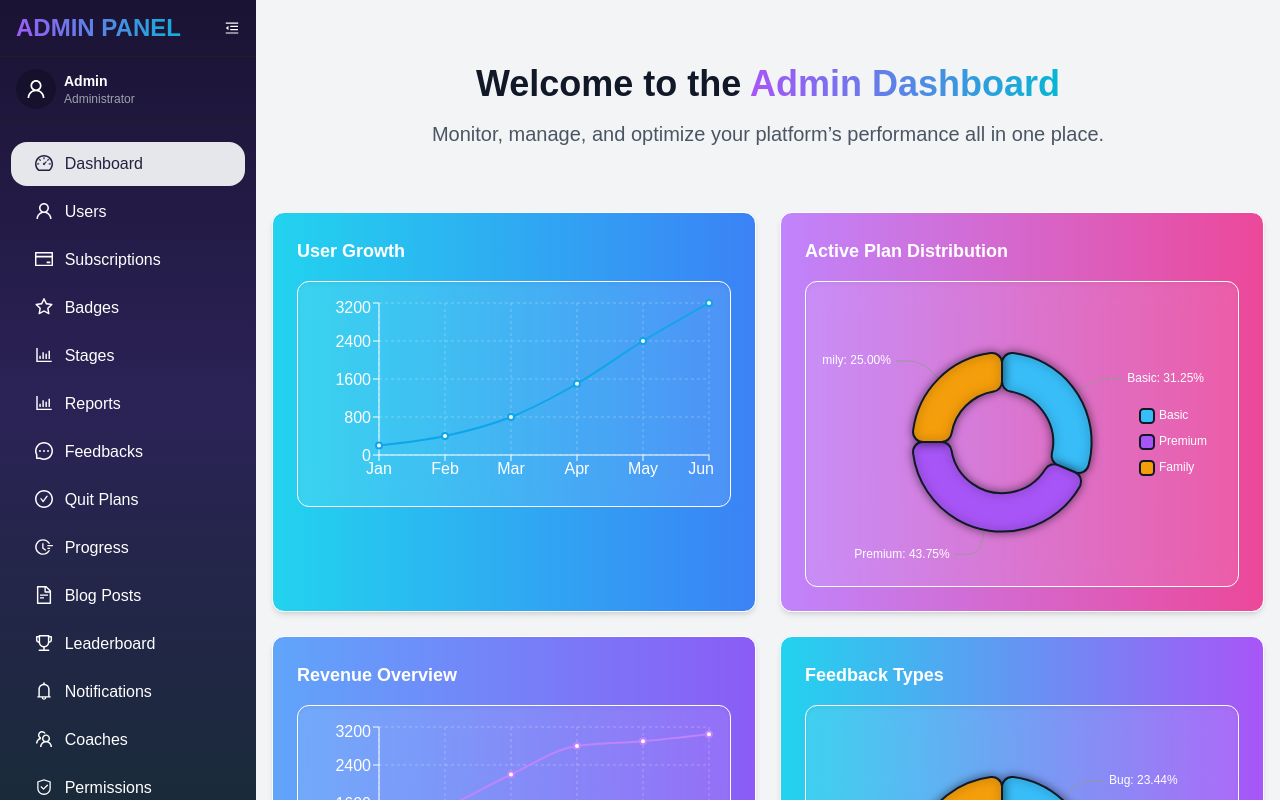
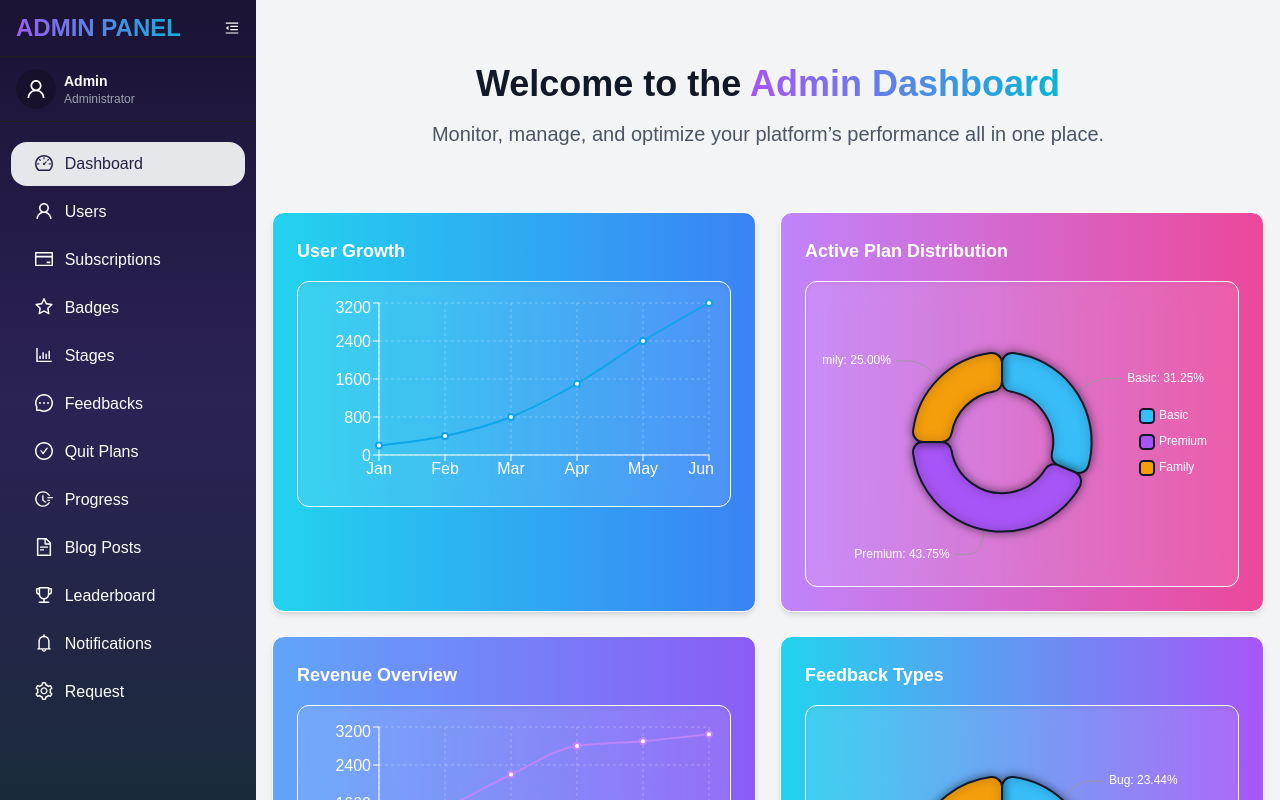
Before and after one commit to Vuong-king/FrontEnd_Smoking_Cessation, a React (Vite) app: page /admin in a window 1280 px wide. Built offline with nearby package versions, Linux system fonts and the light colour scheme.

Commit message:
Update Request.jsx

```diff
--- a/src/components/admin/SidebarAdmin.jsx
+++ b/src/components/admin/SidebarAdmin.jsx
@@ -37,16 +37,17 @@ function SidebarAdmin({ user = {} }) {
     { label: "Subscriptions", icon: <CreditCardOutlined />, path: "/admin/subscriptions" },
     { label: "Badges", icon: <StarOutlined />, path: "/admin/badges" },
     { label: "Stages", icon: <BarChartOutlined />, path: "/admin/stages" },
-    { label: "Reports", icon: <BarChartOutlined />, path: "/admin/reports" },
+    // { label: "Reports", icon: <BarChartOutlined />, path: "/admin/reports" },
     { label: "Feedbacks", icon: <MessageOutlined />, path: "/admin/feedbacks" },
     { label: "Quit Plans", icon: <CheckCircleOutlined />, path: "/admin/quit-plans" },
     { label: "Progress", icon: <FieldTimeOutlined />, path: "/admin/progress" },
     { label: "Blog Posts", icon: <FileTextOutlined />, path: "/admin/blogs" },
     { label: "Leaderboard", icon: <TrophyOutlined />, path: "/admin/leaderboard" },
     { label: "Notifications", icon: <BellOutlined />, path: "/admin/notifications" },
-    { label: "Coaches", icon: <TeamOutlined />, path: "/admin/coaches" },
-    { label: "Permissions", icon: <SafetyOutlined />, path: "/admin/roles" },
-    { label: "Settings", icon: <SettingOutlined />, path: "/admin/settings" },
+    // { label: "Coaches", icon: <TeamOutlined />, path: "/admin/coaches" },
+    // { label: "Permissions", icon: <SafetyOutlined />, path: "/admin/roles" },
+    // { label: "Settings", icon: <SettingOutlined />, path: "/admin/settings" },
+    { label: "Request", icon: <SettingOutlined />, path: "/admin/request" },
   ];
 
   const dropdownItems = [
```
